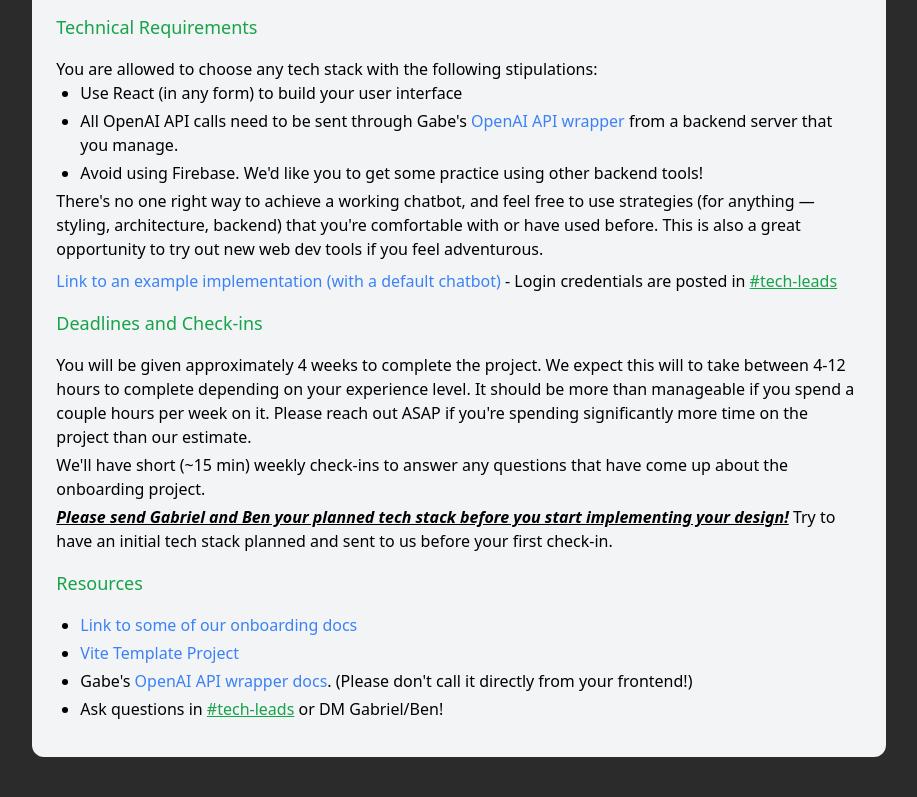
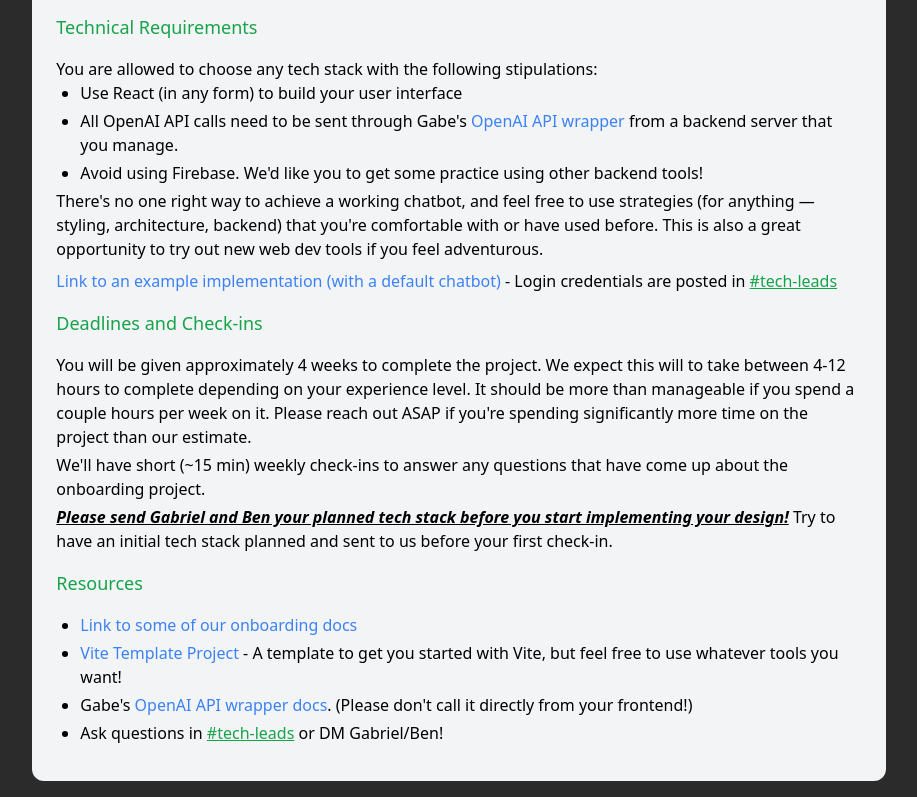
Before and after one commit to gabrielsessions/jc-tl-onboarding-2024, a website: page onboarding/index.html in a window 1280 px wide. Shown: the part 1312-2109 px from the top of the page, without its empty margins (181-1098 px from the left). Before the commit the page ends 2085 px from the top, so only its background shows below. Drawn offline with Linux system fonts and the light colour scheme.

Commit message:
Vite Template Desc

```diff
--- a/onboarding/index.html
+++ b/onboarding/index.html
@@ -111,7 +111,7 @@
           to some of our onboarding docs</a></li>
       <li class="list-item mb-1"><a target="_blank" rel="noreferrer"
           href="https://github.com/JumboCode/vite-template/tree/main"
-          class="text-blue-500 hover:underline active:text-blue-600">Vite Template Project</a></li>
+          class="text-blue-500 hover:underline active:text-blue-600">Vite Template Project</a> - A template to get you started with Vite, but feel free to use whatever tools you want!</li>
       <li class="list-item mb-1">
         Gabe's <a
           class="text-blue-500 hover:underline active:text-blue-600" href="./server_documentation.txt">OpenAI API wrapper docs</a>. (Please don't call it directly from your frontend!)
```
